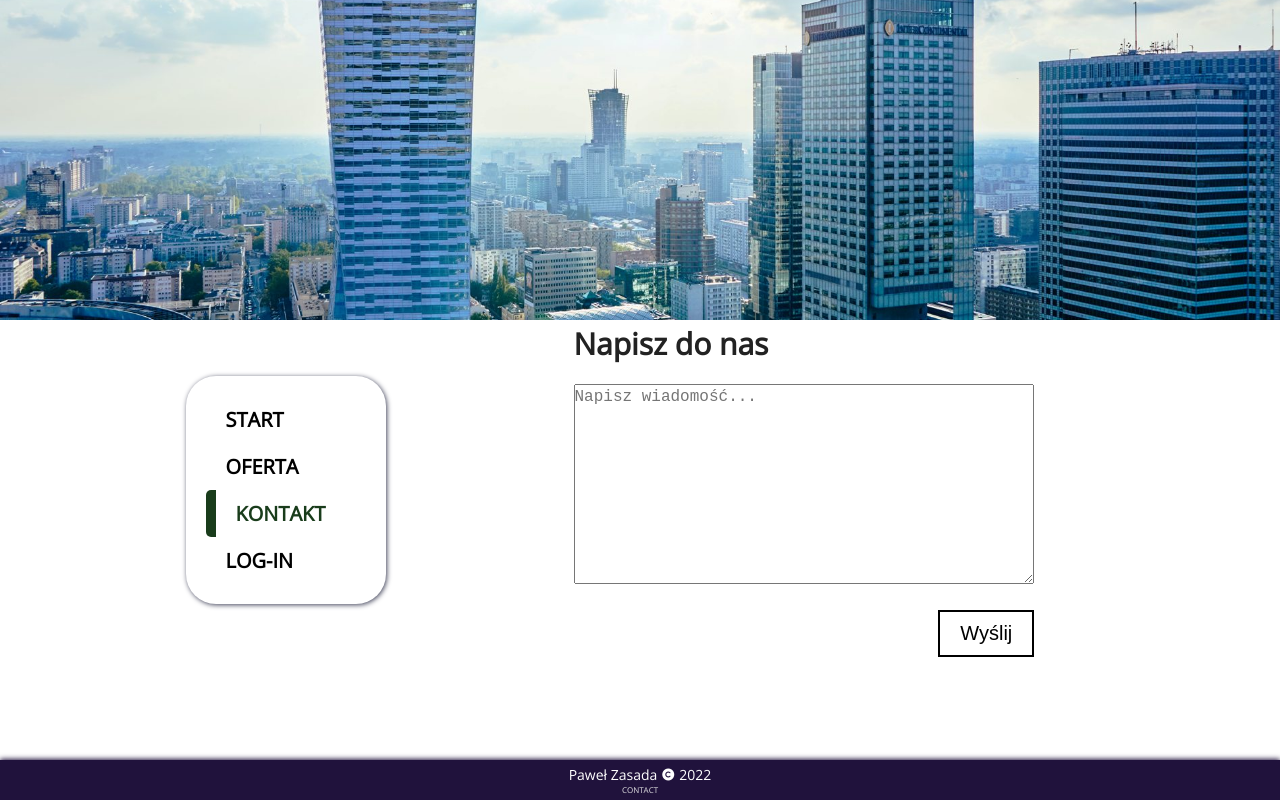
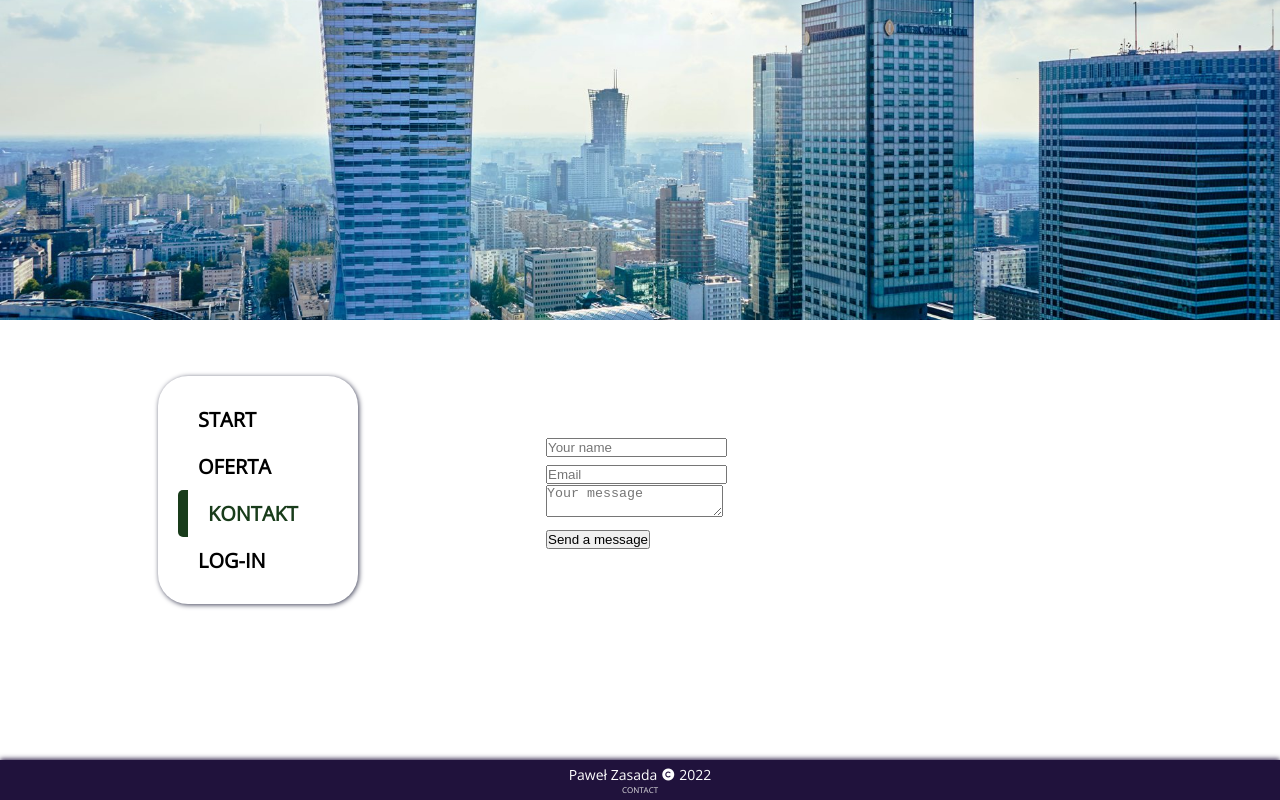
Before and after one commit to Zasada94/buduj-z-zasadami, a React (Create React App) app: page /contact in a window 1280 px wide. Built offline with nearby package versions, Linux system fonts and the light colour scheme.

Commit message:
contact form added

```diff
--- a/src/pages/ContactPage.js
+++ b/src/pages/ContactPage.js
@@ -1,48 +1,45 @@
-import React from "react";
-import "../styles/ContactPage.css";
-import { Prompt } from "react-router-dom";
+import React, { useState } from "react";
 
-class ContactPage extends React.Component {
-  state = { value: "", isEmpty: true };
+const FORM_ENDPOINT =
+	"https://public.herotofu.com/v1/6cd9ee40-2797-11ed-9d54-c9f9d2b00e7b";
+const ContactForm = () => {
+	const [submitted, setSubmitted] = useState(false);
+	const handleSubmit = () => {
+		setTimeout(() => {
+			setSubmitted(true);
+		}, 100);
+	};
 
-  handleSubmit = (e) => {
-    e.preventDefault();
-    this.setState({ value: "", isEmpty: true });
-  };
+	if (submitted) {
+		return (
+			<>
+				<h2>Thank you!</h2>
+				<div>We'll be in touch soon.</div>
+			</>
+		);
+	}
 
-  handleChange = (e) => {
-    if (e.target.value.length > 0) {
-      this.setState({
-        value: e.target.value,
-        isEmpty: false,
-      });
-    } else {
-      this.setState({
-        value: e.target.value,
-        isEmpty: true,
-      });
-    }
-  };
+	return (
+		<form
+			action={FORM_ENDPOINT}
+			onSubmit={handleSubmit}
+			method="POST"
+			target="_blank"
+		>
+			<div>
+				<input type="text" placeholder="Your name" name="name" required />
+			</div>
+			<div>
+				<input type="email" placeholder="Email" name="email" required />
+			</div>
+			<div>
+				<textarea placeholder="Your message" name="message" required />
+			</div>
+			<div>
+				<button type="submit"> Send a message </button>
+			</div>
+		</form>
+	);
+};
 
-  render() {
-    return (
-      <div className="contact">
-        <form onSubmit={this.handleSubmit}>
-          <h3>Napisz do nas</h3>
-          <textarea
-            value={this.state.value}
-            onChange={this.handleChange}
-            placeholder="Napisz wiadomość..."
-          ></textarea>
-          <button>Wyślij</button>
-        </form>
-        <Prompt
-          when={!this.state.isEmpty}
-          message="Masz niewypełniony formularz kontaktowy. Czy na pewno chcesz opuścić stronę?"
-        />
-      </div>
-    );
-  }
-}
-
-export default ContactPage;
+export default ContactForm;
--- a/src/styles/App.css
+++ b/src/styles/App.css
@@ -13,13 +13,17 @@
 	align-items: center;
 	justify-content: center;
 	flex-grow: 1;
-	margin: 0 0 100px 55px;
+	margin-bottom: 100px;
 	width: 90%;
 	max-width: 1200px;
 	overflow: hidden;
 }
 .blog {
 	width: 80%;
+	display: flex;
+	flex-direction: column;
+	justify-content: center;
+	text-align: center;
 }
 h3 {
 	text-transform: none;
@@ -34,6 +38,11 @@
 }
 article h1 {
 	font-size: 28px;
+}
+@media (max-width: 300px) {
+	main {
+		margin: 0 0 50px 20px;
+	}
 }
 
 @media (min-width: 720px) {
@@ -63,4 +72,7 @@
 	article h1 {
 		font-size: 30px;
 	}
+	.blog {
+		text-align: left;
+	}
 }
--- a/src/styles/Products.css
+++ b/src/styles/Products.css
@@ -1,22 +1,19 @@
 .products h2 {
 	margin-bottom: 20px;
+	display: inline-block;
+	max-width: 300px;
 }
 
 .products ul {
 	list-style: none;
 }
-.products {
-	max-width: 400px;
-}
+
 .products li {
 	margin-bottom: 20px;
-	max-width: 300px;
 	text-align: center;
 }
 .products a {
 	display: inline-block;
-	width: 100%;
-	height: 100%;
 	text-decoration: none;
 	color: #20123c;
 	padding: 2% 3%;
@@ -63,3 +60,8 @@
 	background-color: #4a326c;
 	border-color: #bdb6c6;
 }
+@media (min-width: 1080px) {
+	.products li {
+		text-align: left;
+	}
+}
```
